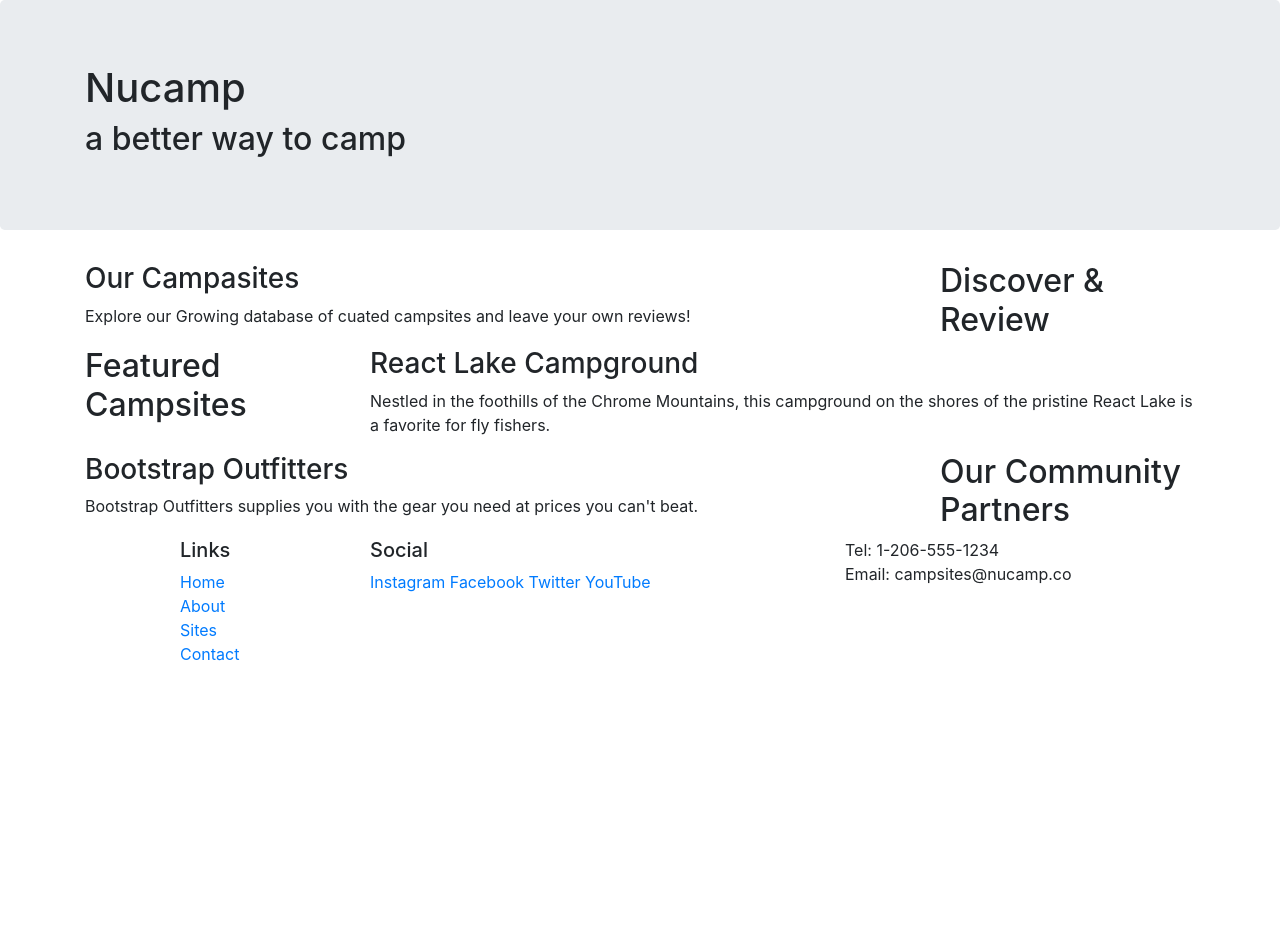
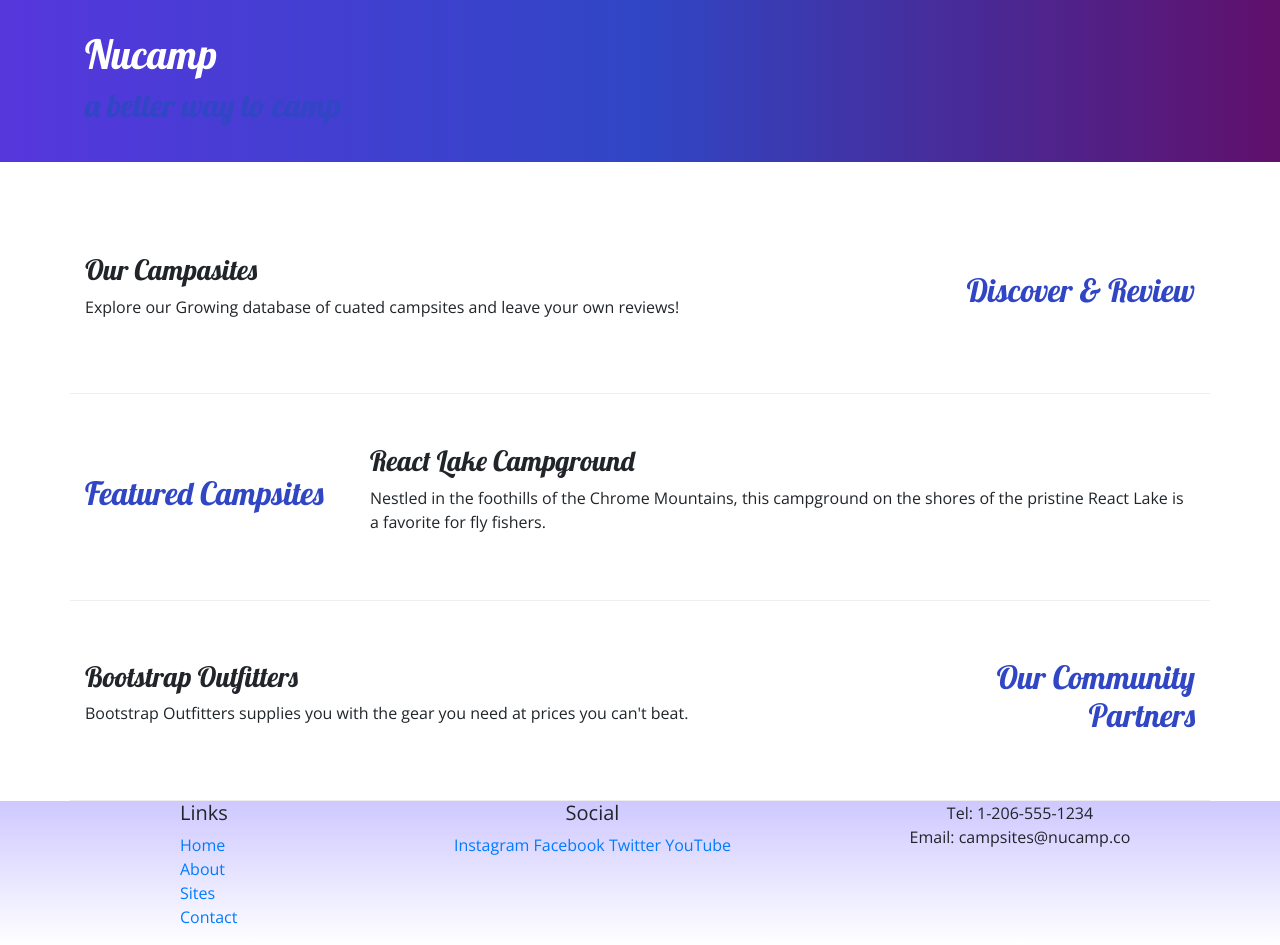
Before and after one commit to Afig08/nucampsite-project, a website: page 2-Bootstrap/nucampsite/index.html in a window 1280 px wide. Before the commit the page ends 800 px from the top, so only its background shows below. Drawn offline with nearby package versions, Linux system fonts and the light colour scheme.

Commit message:
Adding customs styles

```diff
--- /dev/null
+++ b/2-Bootstrap/nucampsite/css/styles.css
@@ -0,0 +1,25 @@
+body {
+    font-family: "Open Sans", sans-serif;
+}
+h1, h2, h3 {
+    font-family: "Lobster", cursive;
+}
+h2 {
+    color: #3046C5;
+}
+header h2 {
+    color: #3046C5;
+}
+footer {
+    background-image: linear-gradient(#CEC8FF, white);
+}
+.jumbotron {
+    padding: 30px;
+    background-image:  linear-gradient(to right, #5637DD, #3046C5, #60106B);
+    color: white;
+}
+.row-content {
+    padding: 50px 0;
+    border-bottom: 1px ridge;
+    min-height: 200px;
+}
--- a/2-Bootstrap/nucampsite/index.html
+++ b/2-Bootstrap/nucampsite/index.html
@@ -9,12 +9,15 @@
     <!-- Bootstrap CSS -->
     <link rel="stylesheet" href="node_modules/bootstrap/dist/css/bootstrap.min.css" />
 
-    <title>Nucamp: A Better Way To Camp</title>
+    <!-- Additional CSS must be placed after Bootstrap CSS -->
+    <link rel="stylesheet" href="https://fonts.googleapis.com/css?family=Lobster|Open+Sans" />
+    <link rel="stylesheet" href="css/styles.css" />
+    <title>NuCamp: A Better Way To Camp</title>
 </head>
 
 <body>
 
-    <header class="jumbotron">
+    <header class="jumbotron jumbotron-fluid">
         <div class="container">
             <div class="row">
                 <div class="col">
@@ -26,9 +29,9 @@
     </header>
 
     <div class="container">
-        <div class="row">
+        <div class="row row-content align-items-center">
             <div class="col-sm-4 order-sm-last col-md-3">
-                <h2>Discover & Review</h2>
+                <h2 class="text-sm-right">Discover & Review</h2>
             </div>
             <div class="col">
                 <h3>Our Campasites</h3>
@@ -36,7 +39,7 @@
             </div>
         </div>
 
-        <div class="row">
+        <div class="row  row-content align-items-center">
             <div class="col-sm-4 col-md-3">
                 <h2>Featured Campsites</h2>
             </div>
@@ -45,9 +48,9 @@
                 <p>Nestled in the foothills of the Chrome Mountains, this campground on the shores of the pristine React Lake is a favorite for fly fishers.</p>
             </div>
         </div>
-        <div class="row">
+        <div class="row  row-content align-items-center">
             <div class="col-sm-4 order-sm-last col-md-3">
-                <h2>Our Community Partners</h2>
+                <h2 class="text-sm-right">Our Community Partners</h2>
             </div>
             <div class="col">
                 <h3>Bootstrap Outfitters</h3>
@@ -68,14 +71,14 @@
                         <li><a href="#">Contact</a></li>
                     </ul>
                 </div>
-                <div class="col-6 col-sm-5">
+                <div class="col-6 col-sm-5 text-center">
                     <h5>Social</h5>
                     <a href="http://instagram.com/">Instagram</a>
                     <a href="http://facebook.com/">Facebook</a>
                     <a href="http://twitter.com/">Twitter</a>
                     <a href="http://youtube.com/">YouTube</a>
                 </div>
-                <div class="col-sm-4">
+                <div class="col-sm-4 text-center">
                     Tel: 1-206-555-1234<br />
                     Email: campsites@nucamp.co
                 </div>
```
